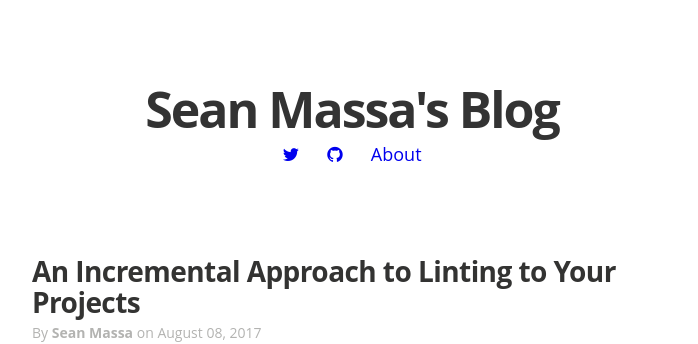
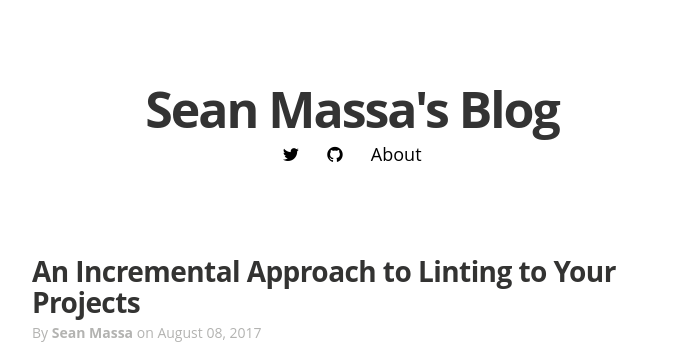
Before and after one commit to EndangeredMassa/endangeredmassa.github.com, a Jekyll site: the page built from index.html, in a window 1280 px wide. Shown: the top 344 px of the page, without its empty margins (288-986 px from the left). Built offline with Jekyll 4.4.1, drawn with Linux system fonts in a browser that asks for light colours; nearby versions of some CDN libraries; some web fonts are replaced; the list of posts is cut into pages by our own code.

Commit message:
update custom link colors

```diff
--- a/css/main.sass
+++ b/css/main.sass
@@ -119,8 +119,9 @@ body
     font-size: 18px
     a
       text-decoration: none !important
+      color: #000
       &:hover
-        color: #333
+        color: #555
 
 .content
   width: 100%
```
